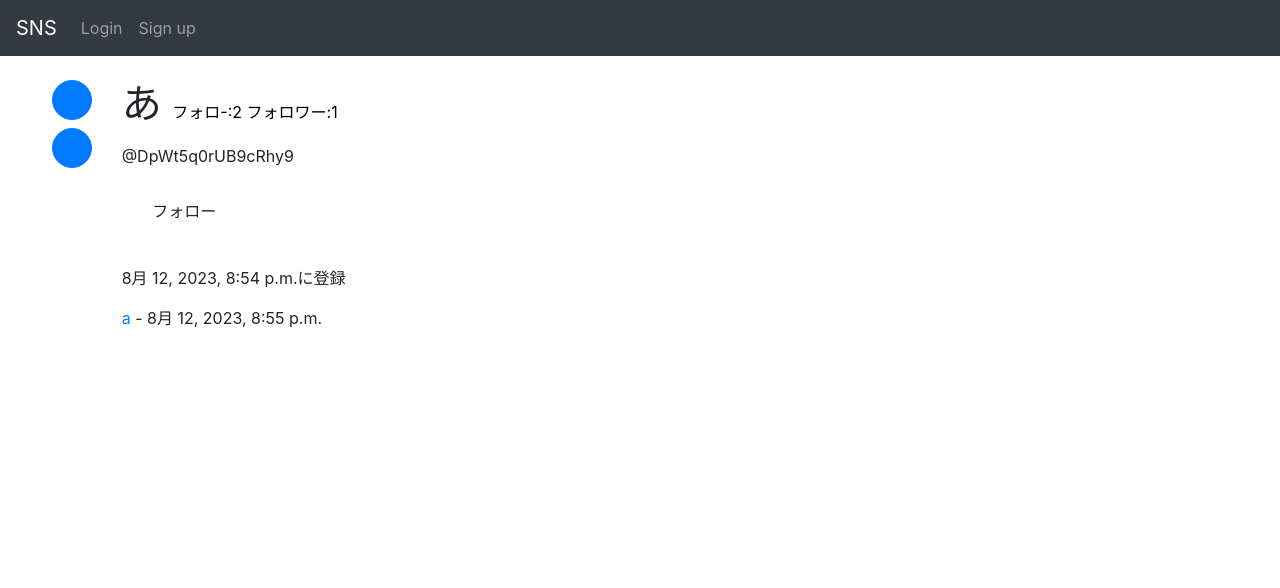
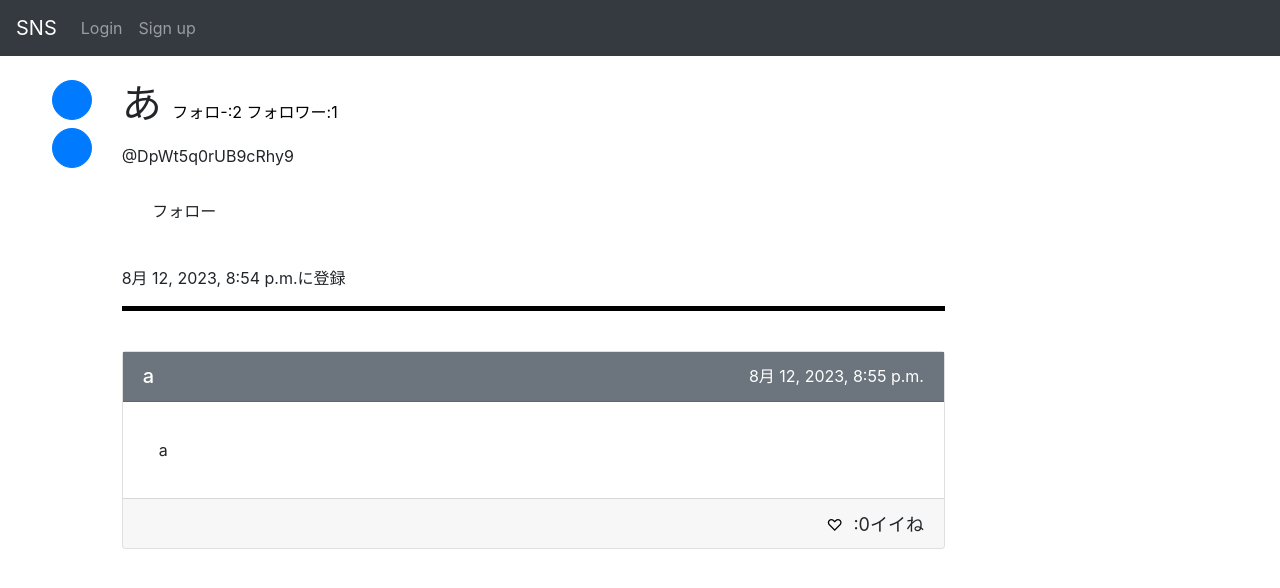
Before and after one commit to Sakoda2269/mysns_mk2, a Django app: page /accounts/user/1d301dd7-8f2a-4aba-b0e0-6cc3a210333b/ in a window 1280 px wide. Shown: the top 588 px of the page. Run offline with Django 3.2, Linux system fonts and the light colour scheme; data comes from the database, SQL or seed files in the repository; both versions use the stored data as it was after the commit; some libraries are stand-ins or nearby versions.

Commit message:
update userdetail

```diff
--- a/accounts/templates/accounts/userDetail.html
+++ b/accounts/templates/accounts/userDetail.html
@@ -2,6 +2,34 @@
 
 {% block extra_style %}
     <style>
+        .detail {
+            margin-left:1rem;
+        }
+        .title-link, .title-link:hover{
+            color:white;
+        }
+        .good, .good:focus, .good:hover {
+            border: none;
+            outline: none;
+            background: none;
+            display: inline;
+        }
+        .w-60px {
+                width: 60px !important;
+        }
+        .w-150px {
+            width: 100% !important;
+        }
+        .h-50px{
+            height: 50px !important;
+        }
+        .h-60px {
+            height: 60px !important;
+        }
+        .on-a{
+            position: relative;
+            z-index: 1;
+        }
         .w-120px {
             width: 125px !important;
         }
@@ -11,12 +39,12 @@
         .notlink{
             text-decoration:none !important;
             color:black !important;
-
         }
     </style>
 {% endblock %}
 
 {% block content %}
+    <div class="row-1" style="position: sticky;top: 55px;z-index:2;background-color:#fff;">
         <h1 style="display:inline;">
             {{ userDetail.username }}
 
@@ -54,13 +82,49 @@
         <p>
             {{ userDetail.created_at }}に登録
         </p>
+        <hr width="100%" color="#0" style="height:4px;">
+        <br>
+    </div>
     {% for post in posts reversed %}
-        <a href='{% url "sns:post" post.id %}'>
+        <div class="card w-150px center-block" style="position:relative;">
+            <a href="{% url 'sns:post' post.pk %}" style="position:absolute;inset:0;">
+                <div class="card-header bg-secondary h-50px">
+                    <h5 style="text-align:left;float:left;">
+                        <a href='{% url "sns:post" post.pk %}' class="on-a title-link">
                             {{ post.title }}
-        </a> -
+                        </a>
+                    </h5>
+                    <p style="text-align:right">
+                        <font color="white">
                             {{ post.created_at }}
-        <br>
-        <br>
+                        </font>
+                    </p>
+                </div>
+                <div class="card-body detail">
+                    <p class="card-text">
+                        {{ post.detail | linebreaks }}
+                    </p>
+                </div>
+                <div class="card-footer h-50px text-right">
+                    {% if request.user.is_anonymous %}
+                        <button onClick="location.href='{% url 'sns:good' post.id 1 %}'" class="good on-a">♡</button>
+                    {% else %}
+                        <button onClick="on_good('{{ post.id }}')" class="good on-a" >
+                            <div id="{{ post.id }}" style="display:inline;">
+                                {% if post.id in goods %}
+                                    <i class="fa-solid fa-heart" style="color: #ff0000;"></i>
+                                {% else %}
+                                    <i class="fa-regular fa-heart"></i>
+                                {% endif %}
+                            </div>
+                        </button>
+                    {% endif %}
+                    <font size="4">
+                        <div id="num_{{ post.id }}" style="display:inline;">:{{ post.good_num }}イイね</div>
+                    </font>
+                </div>
+            </a>
+        </div>
     {% endfor %}
 {% endblock %}
 
@@ -91,3 +155,40 @@
         });
     });
 {% endblock %}
+
+{% block extrajs %}
+<script type="text/javascript">
+
+let id;
+
+function on_good(post_id){
+    console.log(post_id);
+    const url = '{% url "sns:ajaxgood" %}';
+    fetch(url, {
+        method: 'POST',
+        body: 'post_id=' + String(post_id),
+        headers:{
+            'Content-Type': 'application/x-www-form-urlencoded; charset=utf-8',
+            'X-CSRFToken': '{{ csrf_token }}',
+        },
+    }).then(response  => {
+        return response.json();
+    }).then(response => {
+        document.getElementById('num_' + String(post_id)).textContent = ":" + String(response.num) + "イイね";
+        if(response.method == "create"){
+            document.getElementById(String(post_id)).innerHTML = '<i class="fa-solid fa-heart fa-beat" style="color: #ff0000;"></i>';
+            id = window.setTimeout(function(){
+                document.getElementById(String(post_id)).innerHTML = '<i class="fa-solid fa-heart" style="color: #ff0000;"></i>';
+            }, 1000);
+        }else{
+            document.getElementById(String(post_id)).innerHTML = '<i class="fa-solid fa-heart"></i>';
+            window.clearTimeout(id);
+        }
+    }).catch(error => {
+        console.log(error);
+    });
+}
+
+
+</script>
+{% endblock %}
--- a/accounts/views.py
+++ b/accounts/views.py
@@ -3,7 +3,7 @@ from django.views import generic
 from django.urls import reverse_lazy
 from .forms import SignUpForm
 from .models import CustomUser, Follower
-from sns.models import Post
+from sns.models import Post, Good
 from django.http import HttpResponse, JsonResponse
 from django.contrib.auth.decorators import login_required
 
@@ -33,6 +33,10 @@ def user_detail(request, id):
         button_class = "btn-warning"
     else :
         button_class = "btn-primary"
+    good = Good.objects.filter(gooder=request.user)
+    goods = set()
+    for g in good:
+        goods.add(g.post.id)
     context = {
         "userDetail":user,
         "posts":post,
@@ -40,6 +44,7 @@ def user_detail(request, id):
         "btn_class":button_class,
         "following_num":following_num,
         "followed_num":followed_num,
+        "goods": goods
     }
     return render(request, "accounts/userDetail.html", context)
 
--- a/sns/views.py
+++ b/sns/views.py
@@ -19,10 +19,10 @@ class IndexView(generic.ListView):
         if self.request.user.is_anonymous:
             return context
         good = Good.objects.filter(gooder=self.request.user)
-        tmp = set()
+        goods = set()
         for g in good:
-            tmp.add(g.post.id)
-        context["goods"] = tmp
+            goods.add(g.post.id)
+        context["goods"] = goods
         return context
 
 
```
Also changed, not shown: db.sqlite3. Lines whose indentation alone changed are shown as unchanged.
